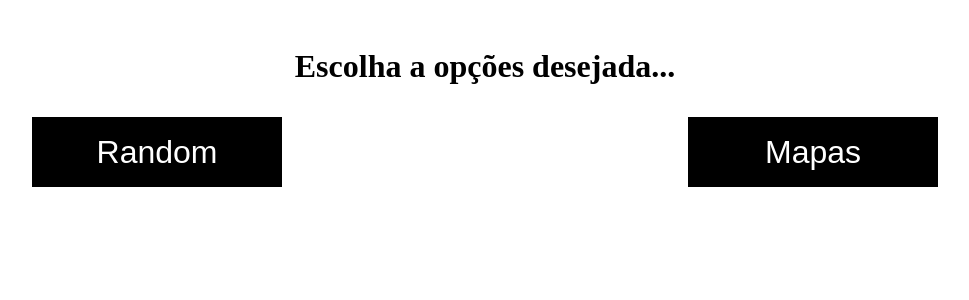
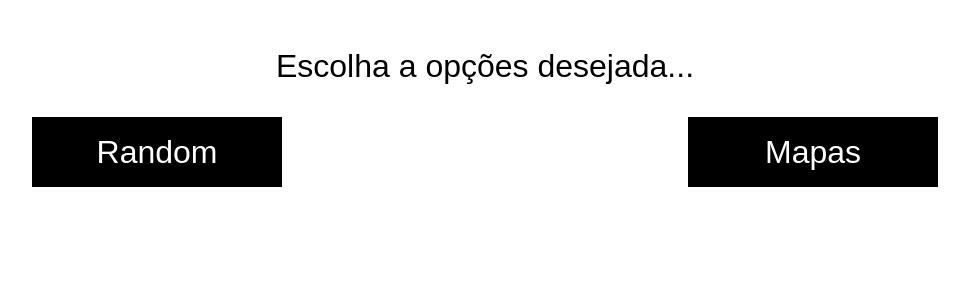
Before and after one commit to RafaelRF99/small-adventure, a Next.js app: page /select in a window 1280 px wide. Shown: the top 300 px of the page, without its empty margins (155-1124 px from the left). Built offline with nearby package versions, Linux system fonts and the light colour scheme; a web font is replaced by a local one.

Commit message:
style font

```diff
--- a/src/app/page.tsx
+++ b/src/app/page.tsx
@@ -1,9 +1,10 @@
 import styles from './page.module.css'
 // FONTS
 import { title } from '../fonts/fonts'
+// NEXT
+import Link from 'next/link'
 // COMPONENTS
 import Play from '@/components/Play'
-import Link from 'next/link'
 
 export default function Home() {
   return (
--- a/src/app/select/page.tsx
+++ b/src/app/select/page.tsx
@@ -1,11 +1,13 @@
 import styles from './Select.module.scss'
+// FONTS
+import { title } from '../../fonts/fonts'
 // COMPONENTS
 import Choice from "@/components/Choice";
 
 export default function Select() {
     return (
         <div className={styles.container}>
-            <h1>Escolha a opções desejada...</h1>
+            <h1 className={title.className}>Escolha a opções desejada...</h1>
             <div className={styles.select}>
                 <Choice tema="Random" link='/random' />
                 <Choice tema="Mapas" link='/maps' />
```
